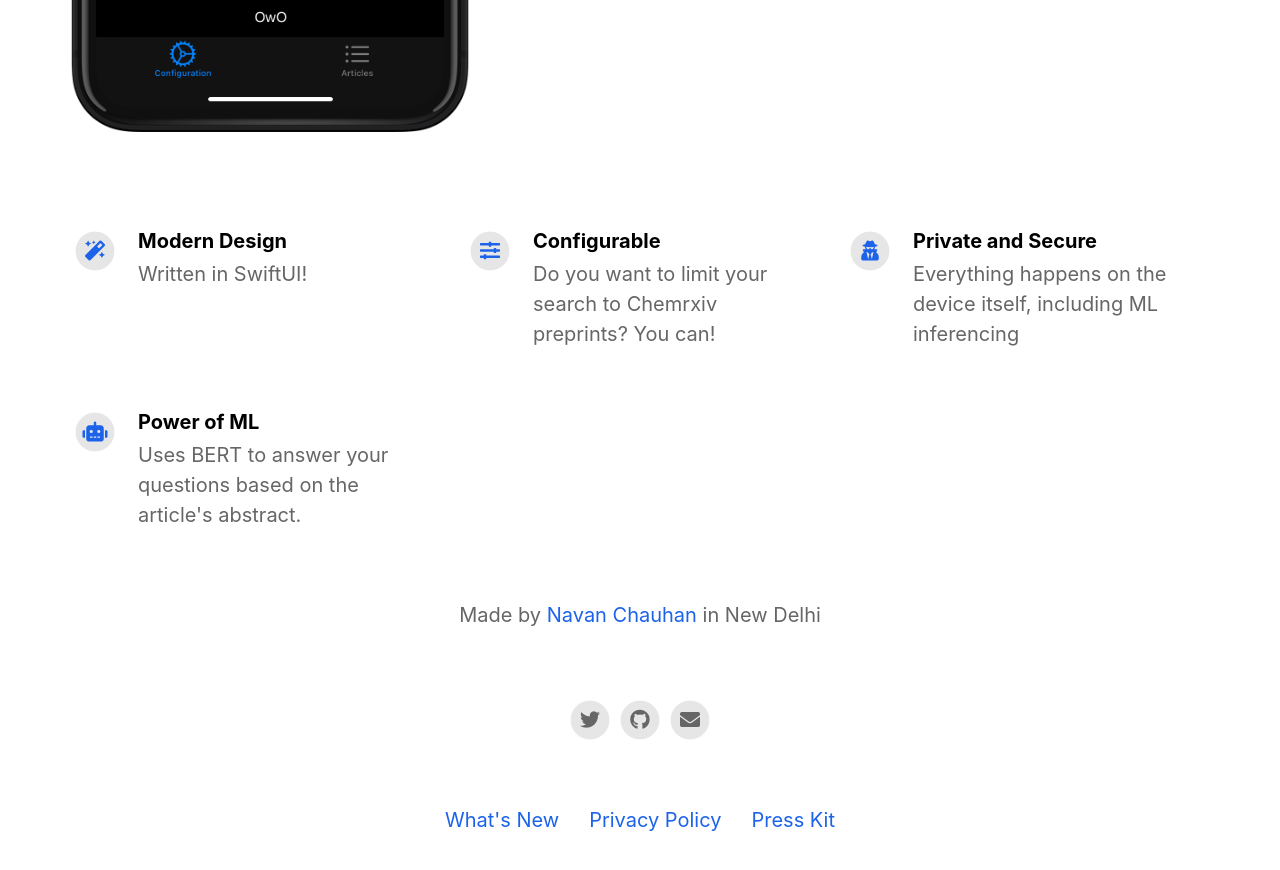
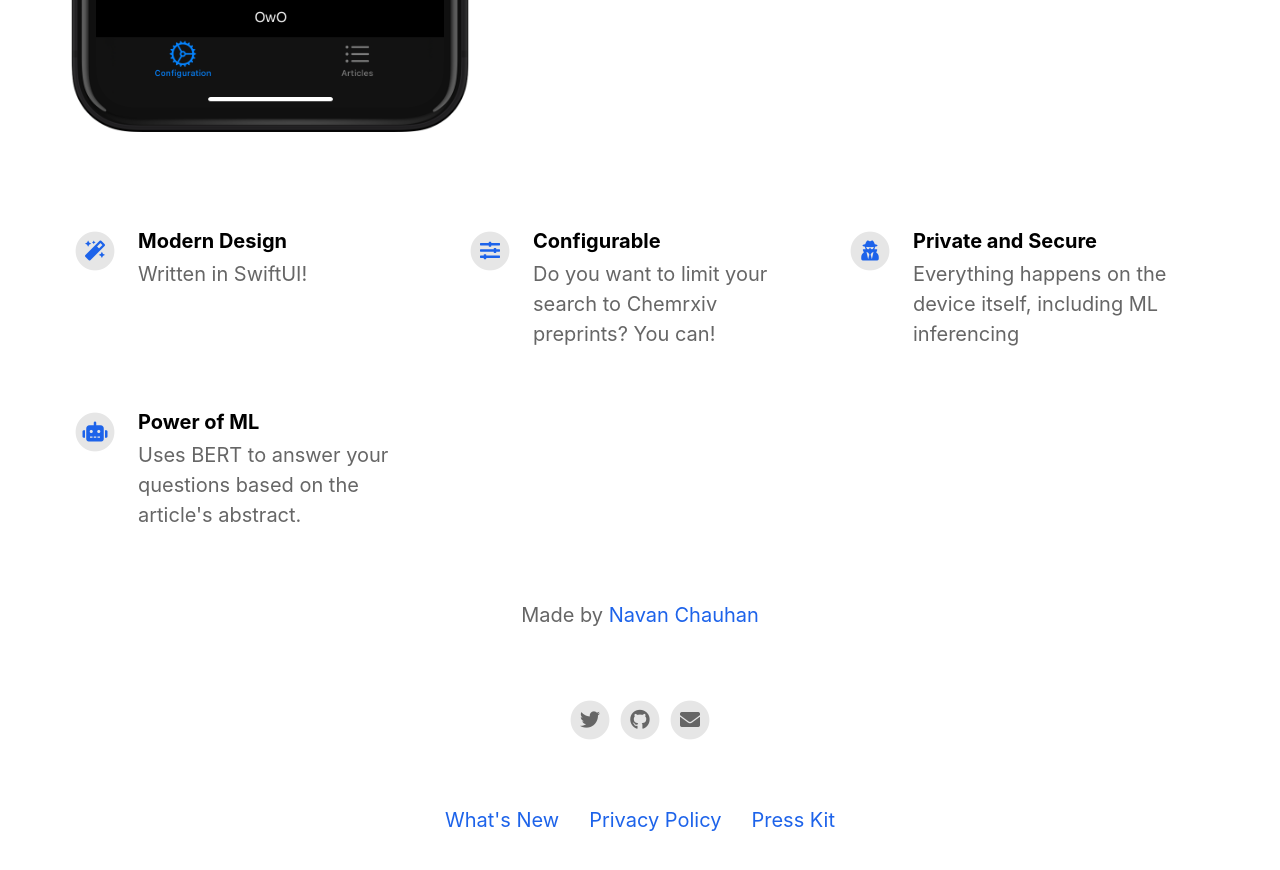
Before and after one commit to navanchauhan/Qrious, a Jekyll site: the page built from docs/index.html, in a window 1280 px wide and 900 px high, scrolled down 853 px. Shown: the top 870 px of the window. Built offline with Jekyll 4.4.1, drawn with Linux system fonts in a browser that asks for light colours; nearby versions of some CDN libraries.

Commit message:
removed location

```diff
--- a/docs/_config.yml
+++ b/docs/_config.yml
@@ -21,7 +21,7 @@ enable_smart_app_banner                   : true
 # Information About Yourself
 your_name                                 : Navan Chauhan
 your_link                                 : https://navanchauhan.github.io
-your_city                                 : New Delhi
+your_city                                 : #New Delhi
 email_address                             : navanchauhan@gmail.com
 facebook_username                         :
 instagram_username                        : #navanchauhan
```
